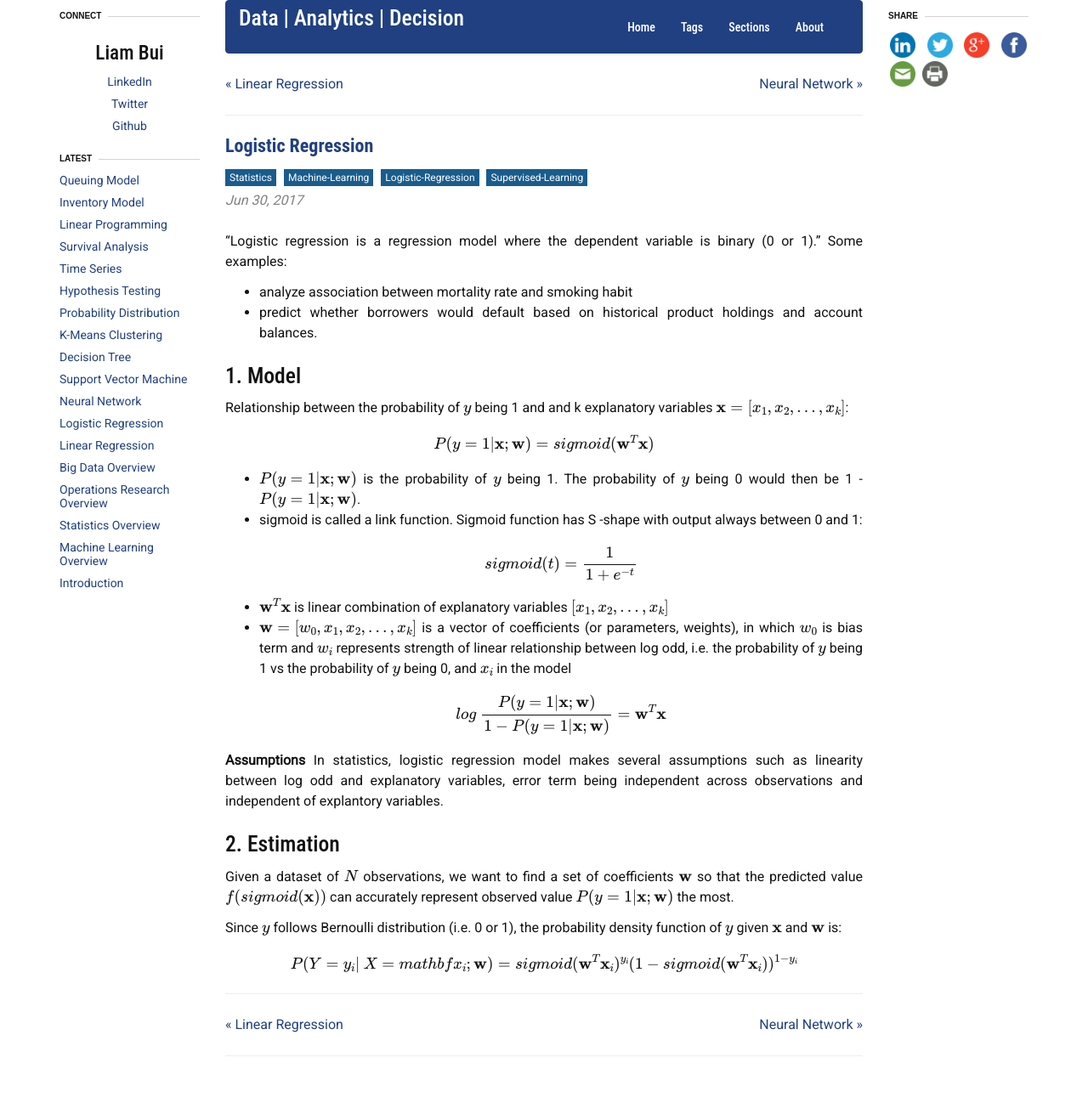
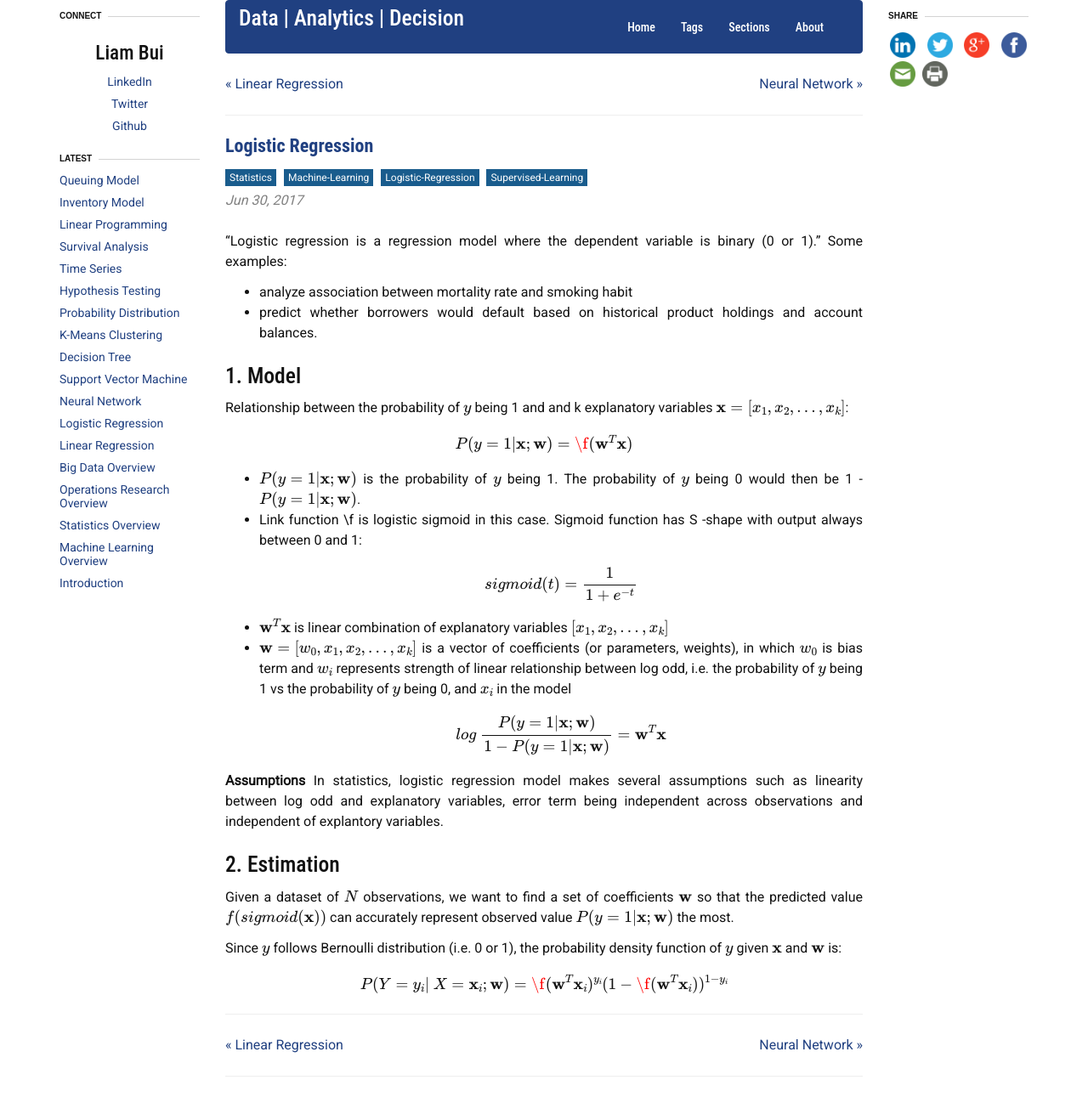
Before and after one commit to liambll/blog-archive, a Jekyll site: the page built from _posts/2017-06-30-logistics-regression.markdown, in a window 1280 px wide. Shown: the whole page at 85% size. Built offline with Jekyll 4.4.1, drawn with Linux system fonts in a browser that asks for light colours; nearby versions of some CDN libraries; formulas are drawn with MathJax 3; comment, search, counter and statistics services are not loaded; before the commit the page ends 1267 px from its top, so only the background shows below that.

Commit message:
Update 2017-06-30-logistics-regression.markdown

```diff
--- a/_posts/2017-06-30-logistics-regression.markdown
+++ b/_posts/2017-06-30-logistics-regression.markdown
@@ -21,11 +21,11 @@ Some examples:
 ## 1. Model
 Relationship between the probability of \\(y\\) being 1 and and k explanatory variables \\(\mathbf{x} = [x_1, x_2, ..., x_k] \\):
 \\[
-P(y=1\|\mathbf{x}; \mathbf{w}) = sigmoid(\mathbf{w}^T\mathbf{x})
+P(y=1\|\mathbf{x}; \mathbf{w}) = \f(\mathbf{w}^T\mathbf{x})
 \\]
 
 * \\(P(y=1\|\mathbf{x}; \mathbf{w})\\) is the probability of \\(y\\) being 1. The probability of \\(y\\) being 0 would then be 1 - \\(P(y=1\|\mathbf{x}; \mathbf{w})\\).
-* sigmoid is called a link function. Sigmoid function has S -shape with output always between 0 and 1:
+* Link function \f is logistic sigmoid in this case. Sigmoid function has S -shape with output always between 0 and 1:
 \\[
 sigmoid(t) = \frac{1}{1 + e^{-t}}
 \\]
@@ -43,5 +43,5 @@ Given a dataset of \\(N\\) observations, we want to find a set of coefficients \
 
 Since \\(y\\) follows Bernoulli distribution (i.e. 0 or 1), the probability density function of \\(y\\) given \\(\mathbf{x}\\) and \\(\mathbf{w}\\) is:
 \\[
-P(Y=y\_i| \ X =mathbf{x}\_i; \mathbf{w}) = sigmoid(\mathbf{w}^T\mathbf{x}\_i)^{y_i}\(1 - sigmoid(\mathbf{w}^T\mathbf{x}\_i)\)^{1- y_i}
+P(Y=y\_i| \ X = \mathbf{x}\_i; \mathbf{w}) = \f(\mathbf{w}^T\mathbf{x}\_i)^{y_i}\(1 - \f(\mathbf{w}^T\mathbf{x}\_i))^{1- y_i}
 \\]
```
